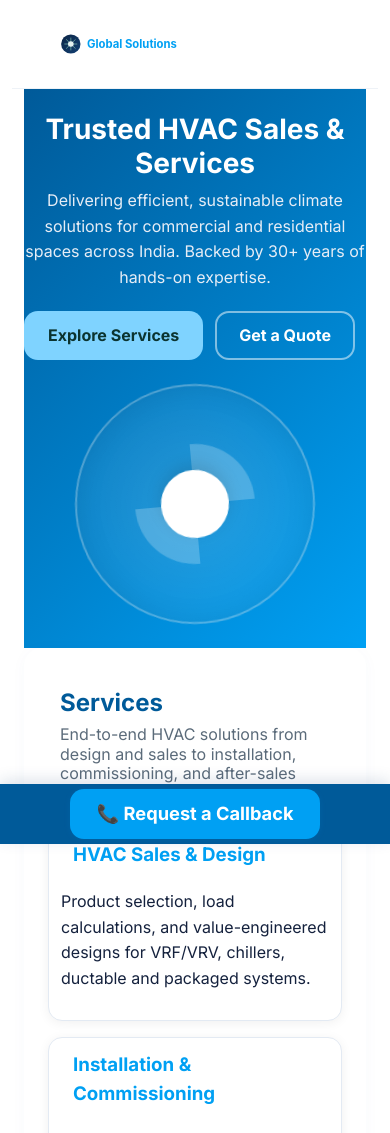
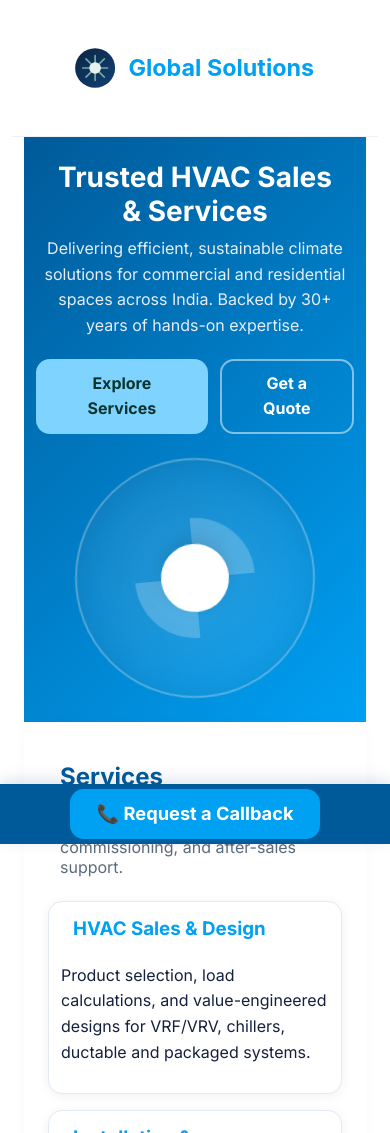
Before and after one commit to globalsolutionssales72-gif/globalsolutions, a plain HTML site: page index.html in a window 390 px wide. Shown: the top 1133 px of the page. Drawn offline with Linux system fonts and the light colour scheme.

Commit message:
Updates in mobile numbers

```diff
--- a/css/styles.css
+++ b/css/styles.css
@@ -328,14 +328,3 @@ img { max-width: 100%; height: auto; display: block; }
   .logo { height: 128px !important; margin-left: 24px !important; }
   .hero-cta .btn { min-height: 36px; padding-top: 10px; padding-bottom: 10px; font-size: 1em; }
 }
-
-/* Fix: Logo wider and slightly shorter for mobile 'perfecto' look */
-@media (max-width: 768px) {
-  .logo { height: 80px !important; width: 170px !important; margin-left: 24px !important; object-fit: contain; }
-}
-
-/* Fix: Remove padding from hero section on mobile */
-@media (max-width: 768px) {
-  .hero, .hero-inner { padding-left: 0 !important; padding-right: 0 !important; }
-  .hero { padding-top: 0 !important; padding-bottom: 0 !important; }
-}
```
Also changed, not shown: index.html (+1 -1 lines).
